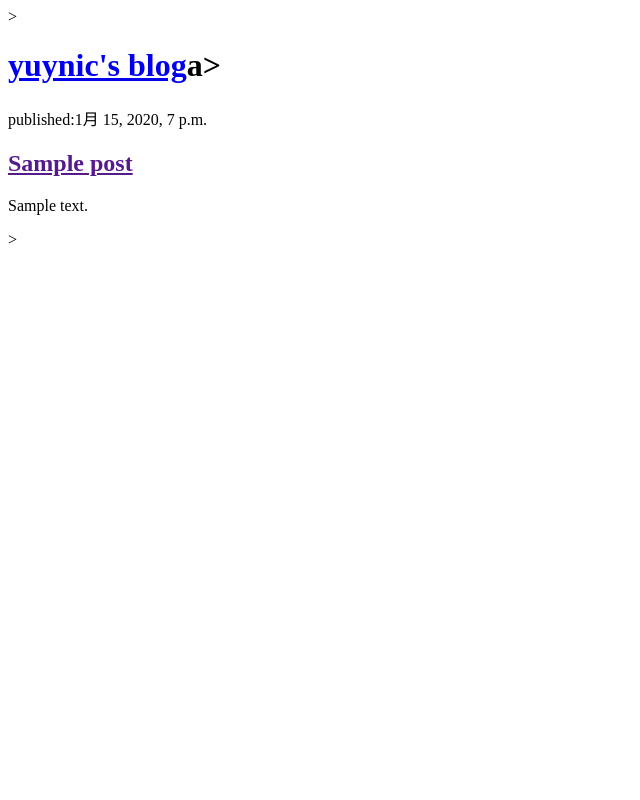
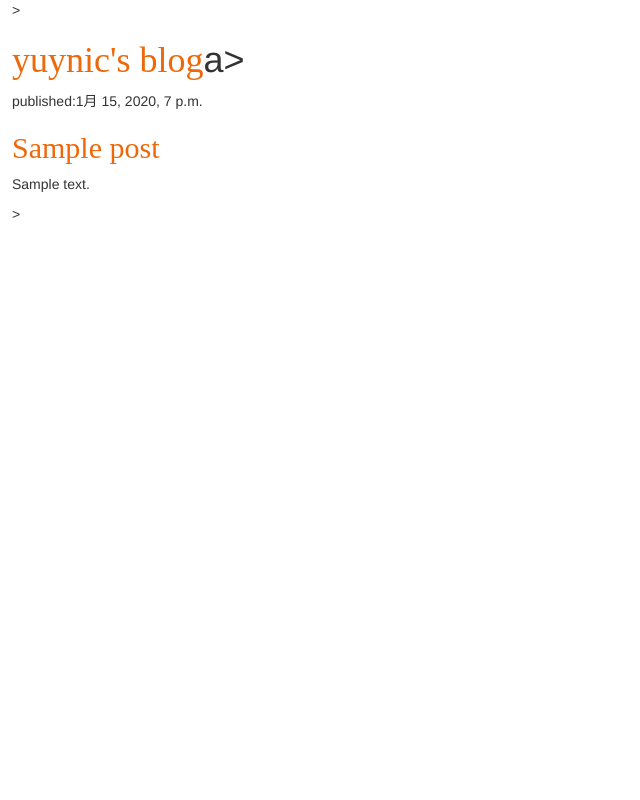
Before and after one commit to yoshida-jpg/my-first-blog, a Django app: page / in a window 1280 px wide. Shown: the whole page, without its empty margins (0-640 px from the left). Run offline with Django 3.2, Linux system fonts and the light colour scheme; tables that the repository leaves empty hold one stand-in row (values such as "Sample post"); some libraries are stand-ins or nearby versions.

Commit message:
Chabged the CSS for my web site

```diff
--- /dev/null
+++ b/blog/static/css/blog.css
@@ -0,0 +1,8 @@
+h1 a,h2 a{
+    color:#ee6809;
+    font-family: 'Lobster';
+}
+
+body{
+    padding-left: 12px;
+}
--- a/blog/templates/blog/post_list.html
+++ b/blog/templates/blog/post_list.html
@@ -1,7 +1,11 @@
+{% load static %}
 <html>
 <body>
     <head>
         <title>yuynic's blog</title>
+        <link rel="stylesheet" href="//maxcdn.bootstrapcdn.com/bootstrap/3.2.0/css/bootstrap.min.css">
+        <link rel="stylesheet" href="//maxcdn.bootstrapcdn.com/bootstrap/3.2.0/css/bootstrap-theme.min.css">
+    <link rel="stylesheet" href="{% static 'css/blog.css' %}">
     </head>>
     <body>
         <div>
```
